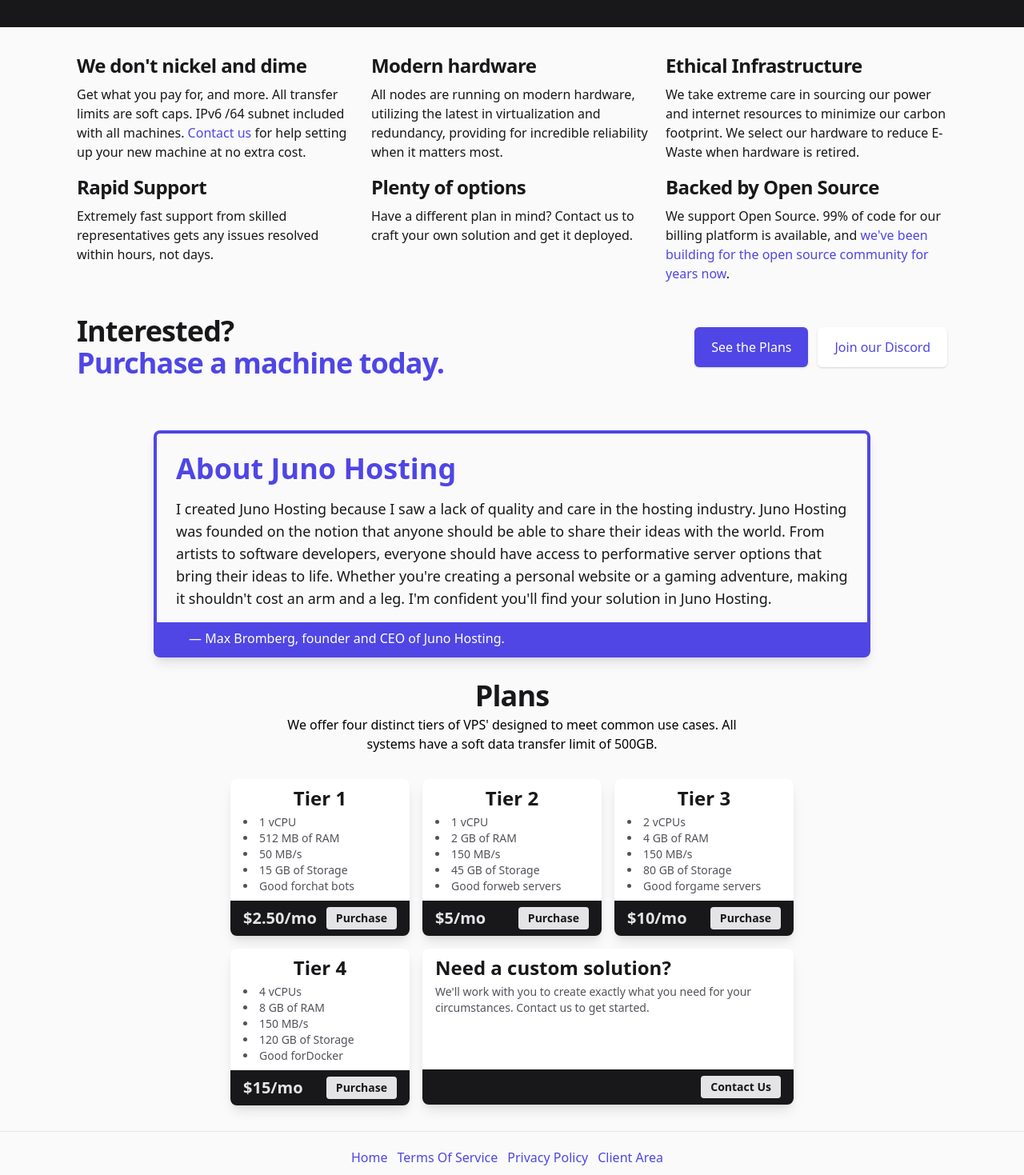
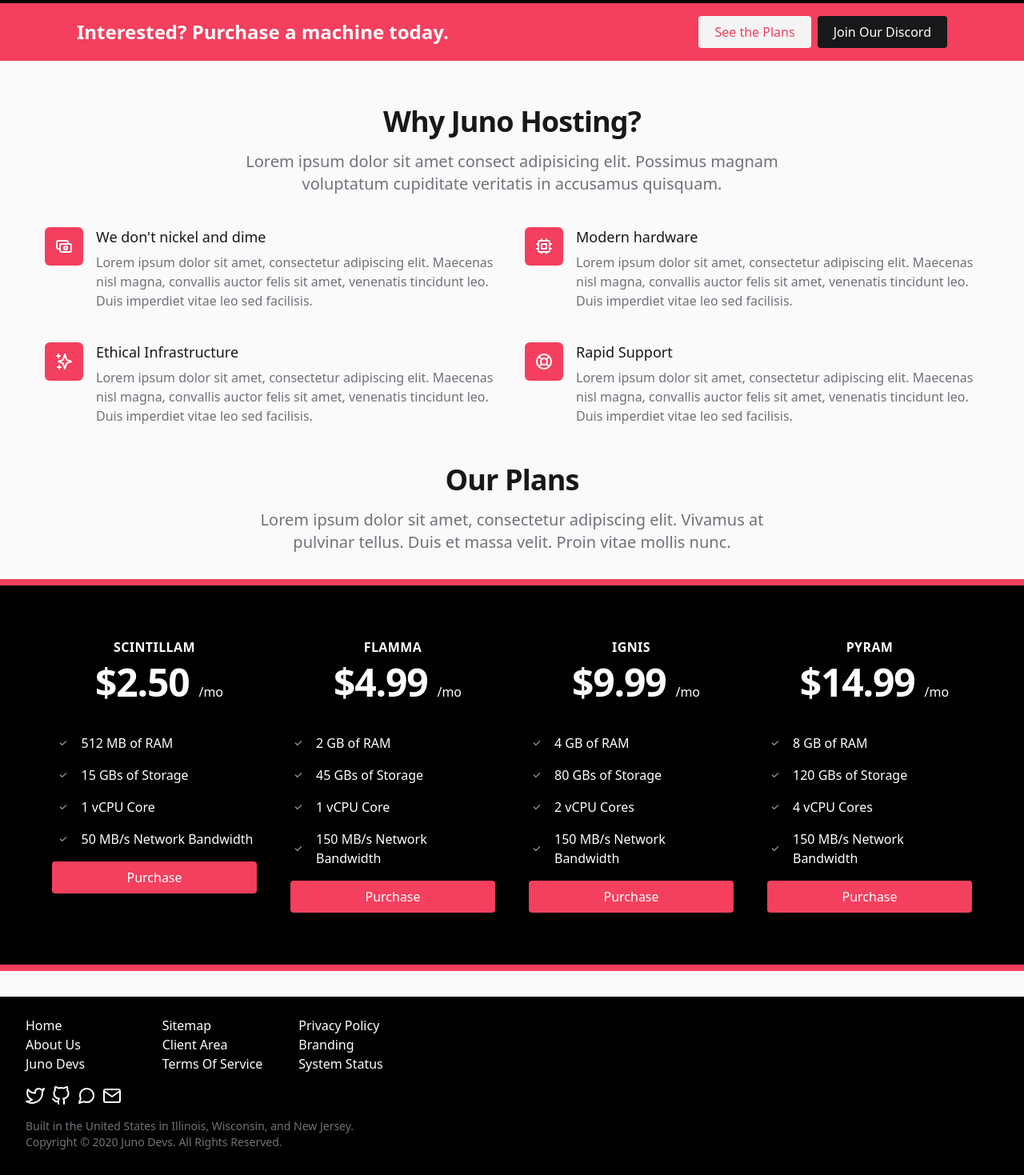
Before and after one commit to junodevs/junohosting.net, a Next.js app: page / in a window 1280 px wide. Shown: the part 340-1809 px from the top of the page at 80% size. Built offline with nearby package versions, Linux system fonts and the light colour scheme; what @tailwindcss/typography would draw is missing.

Commit message:
feat: website redesign!

```diff
--- a/components/cta.tsx
+++ b/components/cta.tsx
@@ -4,31 +4,34 @@
  * file, You can obtain one at http://mozilla.org/MPL/2.0/.
 */
 
+import Link from 'next/link';
+
 export default function CallToAction({ to }: {
   to: string
 }): JSX.Element {
   return (
-    <section id="cta">
-      <div className="max-w-6xl mx-auto p-4 sm:px-6 lg:pb-16 lg:px-8 lg:flex lg:items-center lg:justify-between">
-        <h2 className="text-3xl font-extrabold tracking-tight text-gray-900 sm:text-4xl">
-          <span className="block text-gray-900">Interested?</span>
-          <span className="block text-indigo-600">Purchase a machine today.</span>
+    <section id="cta" className="bg-rose-500">
+      <div className="max-w-6xl mx-auto p-4 sm:px-6 lg:px-8 lg:flex lg:items-center lg:justify-between">
+        <h2 className="text-2xl font-bold text-gray-900 sm:text-2.5xl">
+          <span className="block text-white">Interested? Purchase a machine today.</span>
         </h2>
         <div className="mt-8 lex lg:mt-0 lg:flex-shrink-0">
-          <div className="inline-flex rounded-md shadow">
+          <div className="inline-flex gap-2 text-base font-medium">
+            <Link href={to} passHref>
+              <a
+                href="replace"
+                className="rounded items-center justify-center flex px-5 py-2 transition text-rose-500 bg-gray-100 hover:bg-gray-200"
+              >
+                See the Plans
+              </a>
+            </Link>
             <a
-              href={to}
-              className="inline-flex items-center justify-center px-5 py-3 border border-transparent text-base font-medium rounded-md text-white bg-indigo-600 hover:bg-indigo-700"
+              href="https://discord.gg/we3KvqrQhB"
+              className="rounded px-5 py-2 transition text-white bg-gray-900 hover:bg-black"
+              rel="noreferrer noopener"
+              target="_blank"
             >
-              See the Plans
-            </a>
-          </div>
-          <div className="ml-3 inline-flex rounded-md shadow">
-            <a
-              href="https://discord.gg/asfmaXr"
-              className="inline-flex items-center justify-center px-5 py-3 border border-transparent text-base font-medium rounded-md text-indigo-600 bg-white hover:bg-indigo-50"
-            >
-              Join our Discord
+              Join Our Discord
             </a>
           </div>
         </div>
--- a/components/footer.tsx
+++ b/components/footer.tsx
@@ -6,47 +6,53 @@
 
 import Link from 'next/link';
 
-const entries: {
-  href: string;
-  label: string;
-  local: boolean;
-}[] = [
+const entries = [
+  [
     { href: '/', label: 'Home', local: true },
-  { href: '/tos', label: 'Terms Of Service', local: true },
+    { href: '/sitemap.xml', label: 'Sitemap', local: false },
     { href: '/privacy', label: 'Privacy Policy', local: true },
+  ],
+  [
+    { href: '/about', label: 'About Us', local: true },
     { href: 'https://billing.junohosting.net', label: 'Client Area', local: false },
+    { href: '/', label: 'Branding', local: false },
+  ],
+  [
+    { href: 'https://junodevs.tech', label: 'Juno Devs', local: false },
+    { href: '/terms', label: 'Terms Of Service', local: true },
+    { href: '/', label: 'System Status', local: false },
+  ],
 ];
 
 export default function Footer(): JSX.Element {
   return (
-    <footer className="flex justify-center text-center">
-      <div>
-        <section id="pages" className="mb-3">
-          <ul className="flex">
-            {entries.map(({ href, label, local }) => (
-              <li className="mr-3" key={label}>
-                {local
-                  ? (
+    <footer className="bg-black text-white font-medium px-8 py-6">
+      <section className="grid grid-cols-3 max-w-lg text-md">
+        {entries.map((array) => array.map(({ label, href }) => (
+          <div key={label} className="gap-2">
             <Link href={href} passHref>
-                      <a className="text-indigo-600 hover:underline" href="replace">
+              <a
+                href="overwrite"
+                className="
+                      hover:text-rose-500
+                      hover:underline
+                      transition
+                    "
+                rel="noreferrer noopener"
+              >
                 {label}
               </a>
             </Link>
-                  )
-                  : (
-                    <a className="text-indigo-600 hover:underline" href={href}>
-                      {label}
-                    </a>
-                  )}
-              </li>
-            ))}
-          </ul>
+          </div>
+        )))}
       </section>
-        <section id="socials" className="flex justify-center mb-3">
+      <section id="socials" className="flex py-4">
         <a
           href="https://twitter.com/junohosting"
-            className="mr-2 hover:text-indigo-600"
+          className="mr-2 transition hover:text-rose-500"
           aria-label="Twitter"
+          rel="noreferrer noopener"
+          target="_blank"
         >
           <svg
             xmlns="http://www.w3.org/2000/svg"
@@ -65,8 +71,10 @@
         </a>
         <a
           href="https://github.com/junodevs"
-            className="mr-2 hover:text-indigo-600"
+          className="mr-2 transition hover:text-rose-500"
           aria-label="Github"
+          rel="noreferrer noopener"
+          target="_blank"
         >
           <svg
             xmlns="http://www.w3.org/2000/svg"
@@ -84,9 +92,11 @@
           </svg>
         </a>
         <a
-            href="https://discord.gg/asfmaXr"
-            className="mr-2 hover:text-indigo-600"
+          href="https://discord.gg/we3KvqrQhB"
+          className="mr-2 transition hover:text-rose-500"
           aria-label="Discord"
+          rel="noreferrer noopener"
+          target="_blank"
         >
           <svg
             xmlns="http://www.w3.org/2000/svg"
@@ -105,7 +115,7 @@
         </a>
         <a
           href="mailto:hi@junohosting.net"
-            className="mr-2 hover:text-indigo-600"
+          className="mr-2 transition hover:text-rose-500"
           aria-label="E-Mail"
         >
           <svg
@@ -125,17 +135,16 @@
           </svg>
         </a>
       </section>
-        <section id="copyright" className="mb-4 font-semibold">
-          <span>
-            Copyright
-            {'\u00A9'}
+      <section className="pb-4 text-gray-500 text-sm">
+        Built in the United States in Illinois, Wisconsin, and New Jersey.
+        <p>
+          Copyright ©
           {' '}
           {new Date().getFullYear()}
           {' '}
-            Juno Devs
-          </span>
+          Juno Devs. All Rights Reserved.
+        </p>
       </section>
-      </div>
     </footer>
   );
 }
--- a/components/layout.tsx
+++ b/components/layout.tsx
@@ -8,6 +8,7 @@
 import Navbar from './navbar';
 
 export const siteTitle = 'Juno Hosting';
+export const siteDescription = 'We\'re a small team dedicated to providing a top-notch experience at an affordable price. With Juno Hosting, you can expect incredible reliability and lightning support.';
 
 export default function Layout({ children }: {
   children: React.ReactNode
@@ -20,7 +21,6 @@
       <main>
         {children}
       </main>
-      <hr className="my-5 max-w-7xl px-4 sm:px-6 lg:px-8 mx-auto" />
       <Footer />
     </div>
   );
--- a/components/navbar.tsx
+++ b/components/navbar.tsx
@@ -12,38 +12,46 @@
   local: boolean;
 }[] = [
   { href: '/', label: 'Home', local: true },
+  { href: '/about', label: 'About', local: true },
   { href: 'https://billing.junohosting.net', label: 'Client Area', local: false },
-  { href: 'https://discord.gg/asfmaXr', label: 'Contact Us', local: false },
 ];
 
 export default function Navbar(): JSX.Element {
   return (
-    <nav className="grid grid-cols-6 gap-2 mb-1 p-3">
-      <div className="col-span-2">
+    <nav className="flex justify-between bg-black py-4 px-6">
+      <div>
         <span
           id="title"
-          className="mr-3 inline-block font-bold py-1 text-gray-900 px-3"
+          className="inline-block font-bold text-white"
         >
           Juno Hosting
         </span>
       </div>
-      <div className="col-span-4">
-        <ul className="flex float-right">
+      <div>
+        <ul className="flex gap-8">
           {entries.map(({ href, label, local }) => (
             <li
-              className="mr-3 inline-block font-semibold py-1 px-3"
+              className="inline-block font-semibold"
               key={label}
             >
               {local
                 ? (
                   <Link href={href} passHref>
-                    <a className="text-indigo-600 hover:underline" href="replace">
+                    <a
+                      className="text-rose-500 hover:underline"
+                      href="replace"
+                    >
                       {label}
                     </a>
                   </Link>
                 )
                 : (
-                  <a className="text-indigo-600 hover:underline" href={href}>
+                  <a
+                    className="text-rose-500 hover:underline"
+                    href={href}
+                    target="_blank"
+                    rel="noreferrer noopener"
+                  >
                     {label}
                   </a>
                 )}
--- a/components/productCard.tsx
+++ b/components/productCard.tsx
@@ -4,34 +4,110 @@
  * file, You can obtain one at http://mozilla.org/MPL/2.0/.
 */
 
-export default function ProductCard({ price, tier, children }: {
-  price: number | string,
-  tier: number,
-  children: React.ReactNode
-}): JSX.Element {
+import { CheckIcon } from '@heroicons/react/solid';
+import Link from 'next/link';
+
+const tiers = [
+  {
+    name: 'Scintillam',
+    price: '2.50',
+    features: {
+      cores: 1,
+      bandwidth: 50,
+      memory: '512 MB',
+      storage: 15,
+    },
+  },
+  {
+    name: 'Flamma',
+    features: {
+      cores: 1,
+      bandwidth: 150,
+      memory: '2 GB',
+      storage: 45,
+    },
+    price: '4.99',
+  },
+  {
+    name: 'Ignis',
+    features: {
+      cores: 2,
+      bandwidth: 150,
+      memory: '4 GB',
+      storage: 80,
+    },
+    price: '9.99',
+  },
+  {
+    name: 'Pyram',
+    features: {
+      cores: 4,
+      bandwidth: 150,
+      memory: '8 GB',
+      storage: 120,
+    },
+    price: '14.99',
+  },
+];
+
+export default function ProductCard({ tier }: { tier: number }): JSX.Element {
+  const currentTier = tiers[tier];
+
   return (
-    <div className="bg-white shadow-lg rounded-lg overflow-hidden">
-      <div className="px-4 py-2">
-        <h1 className="text-gray-900 text-center font-bold text-2xl">
-          Tier
-          {' '}
-          {tier}
-        </h1>
-        <div className="text-gray-600 text-sm mt-1">{children}</div>
-      </div>
-      <div className="bg-gray-900 flex items-center justify-between px-4 py-2">
-        <h1 className="text-gray-200 font-bold text-xl">
-          $
-          {price}
-          /mo
-        </h1>
+    <div className="border border-transparent">
+      <h2 className="text-white font-semibold uppercase tracking-wide text-center mb-2">
+        {currentTier.name}
+      </h2>
+      <dl className="text-white flex flex-col items-center mb-auto">
+        <div className="mb-6">
+          <dt className="sr-only">Price</dt>
+          <dd className="text-base font-medium text-gray-400">
+            <span className="flex items-end justify-center">
+              <span className="text-5xl tracking-tight text-white font-extrabold mx-3">
+                $
+                {currentTier.price}
+              </span>
+              <span className="text-white">/mo</span>
+            </span>
+          </dd>
+        </div>
+        <div className="space-y-4 mb-4">
+          <dt className="sr-only">Features</dt>
+          <dd className="flex items-center">
+            <CheckIcon className="w-5 h-3 text-gray-400 mr-3" />
+            {currentTier.features.memory}
+            {' '}
+            of RAM
+          </dd>
+          <dd className="flex items-center">
+            <CheckIcon className="w-5 h-3 text-gray-400 mr-3" />
+            {currentTier.features.storage}
+            {' '}
+            GBs of Storage
+          </dd>
+          <dd className="flex items-center">
+            <CheckIcon className="w-5 h-3 text-gray-400 mr-3" />
+            {currentTier.features.cores}
+            {' '}
+            vCPU Core
+            {currentTier.features.cores === 1 ? '' : 's'}
+          </dd>
+          <dd className="flex items-center">
+            <CheckIcon className="w-5 h-3 text-gray-400 mr-3" />
+            {currentTier.features.bandwidth}
+            {' '}
+            MB/s Network Bandwidth
+          </dd>
+        </div>
+      </dl>
+      <Link href="/" passHref>
         <a
-          href={`https://billing.junohosting.net/order/config/index/vps/?group_id=10&pricing_id=${tier}`}
-          className="px-3 py-1 bg-gray-200 hover:bg-gray-300 text-sm text-gray-900 font-semibold rounded"
+          href="replace"
+          className="rounded items-center justify-center flex px-5 py-2 transition text-white bg-rose-500 hover:bg-rose-600"
         >
           Purchase
         </a>
-      </div>
+      </Link>
     </div>
   );
 }
--- a/package.json
+++ b/package.json
@@ -9,6 +9,7 @@
     "lint": "eslint --ext .js,.ts,.tsx --ignore-path .gitignore ."
   },
   "dependencies": {
+    "@heroicons/react": "^1.0.1",
     "next": "^10.1.3",
     "react": "^17.0.2",
     "react-dom": "^17.0.2"
--- a/pages/index.tsx
+++ b/pages/index.tsx
@@ -5,85 +5,63 @@
 */
 
 import Head from 'next/head';
+import {
+  CashIcon, ChipIcon, SparklesIcon, SupportIcon,
+} from '@heroicons/react/outline';
+import type { SVGProps } from 'react';
 import CallToAction from '../components/cta';
 import Hero from '../components/hero';
-import Layout, { siteTitle } from '../components/layout';
+import Layout, { siteDescription, siteTitle } from '../components/layout';
 import ProductCard from '../components/productCard';
 
 const features: {
   title: string;
   blurb: JSX.Element;
+  icon: (props: SVGProps<SVGSVGElement>) => JSX.Element;
 }[] = [
   {
     title: 'We don\'t nickel and dime',
     blurb: (
       <p>
-        Get what you pay for, and more. All transfer limits are soft caps.
-        IPv6 /64 subnet included with all machines.
-        {' '}
-        <a className="text-indigo-600 hover:underline" href="mailto:hi@junohosting.net">
-          Contact us
-        </a>
-        {' '}
-        for help setting up your new machine at no extra cost.
+        Lorem ipsum dolor sit amet, consectetur adipiscing elit. Maecenas nisl
+        magna, convallis auctor felis sit amet, venenatis tincidunt leo. Duis
+        imperdiet vitae leo sed facilisis.
       </p>
     ),
+    icon: CashIcon,
   },
   {
     title: 'Modern hardware',
     blurb: (
       <p>
-        All nodes are running on modern hardware, utilizing the latest in
-        virtualization and redundancy, providing for incredible reliability when it
-        matters most.
+        Lorem ipsum dolor sit amet, consectetur adipiscing elit. Maecenas nisl
+        magna, convallis auctor felis sit amet, venenatis tincidunt leo. Duis
+        imperdiet vitae leo sed facilisis.
       </p>
     ),
+    icon: ChipIcon,
   },
   {
     title: 'Ethical Infrastructure',
     blurb: (
       <p>
-        We take extreme care in sourcing our power and internet resources to
-        minimize our carbon footprint. We select our hardware to reduce E-Waste when
-        hardware is retired.
+        Lorem ipsum dolor sit amet, consectetur adipiscing elit. Maecenas nisl
+        magna, convallis auctor felis sit amet, venenatis tincidunt leo. Duis
+        imperdiet vitae leo sed facilisis.
       </p>
     ),
+    icon: SparklesIcon,
   },
   {
     title: 'Rapid Support',
     blurb: (
       <p>
-        Extremely fast support from skilled representatives gets any issues
-        resolved within hours, not days.
+        Lorem ipsum dolor sit amet, consectetur adipiscing elit. Maecenas nisl
+        magna, convallis auctor felis sit amet, venenatis tincidunt leo. Duis
+        imperdiet vitae leo sed facilisis.
       </p>
     ),
-  },
-  {
-    title: 'Plenty of options',
-    blurb: (
-      <p>
-        Have a different plan in mind? Contact us to craft your own solution
-        and get it deployed.
-      </p>
-    ),
-  },
-  {
-    title: 'Backed by Open Source',
-    blurb: (
-      <p>
-        We support Open Source. 99% of code for our billing platform is
-        available, and
-        {' '}
-        <a
-          className="text-indigo-600 hover:underline"
-          href="https://junodevs.tech"
-        >
-          we&apos;ve been building for the
-          open source community for years now
-        </a>
-        .
-      </p>
-    ),
+    icon: SupportIcon,
   },
 ];
 
@@ -139,126 +117,61 @@
     <Layout>
       <Head>
         <meta name="viewport" content="initial-scale=1.0, width=device-width" />
-        <meta
-          name="description"
-          content="We're a small team dedicated to providing a top-notch experience at an affordable price. With Juno Hosting, you can expect incredible reliability and lightning support."
-        />
+        <meta name="description" content={siteDescription} />
 
         <link rel="icon" href="/favicon.ico" />
 
         <title>{siteTitle}</title>
       </Head>
       <Hero />
-      <section id="features">
-        <div className="mt-8 mb-6 max-w-6xl mx-auto px-4 sm:px-6 lg:px-8 grid gap-4 grid-cols-1 grid-rows-6 md:grid-cols-3 md:grid-rows-2">
-          {features.map(({ title, blurb }) => (
-            <div key={title}>
-              <h2 className="text-xl font-extrabold tracking-tight text-gray-900 sm:text-2xl">
-                {title}
-              </h2>
-              <div className="text-gray-900 mt-2">
-                {blurb}
-              </div>
+      <CallToAction to="#plans" />
+      <section id="features" className="m-6">
+        <div className="py-6">
+          <div className="max-w-7xl mx-auto px-4 sm:px-6 lg:px-8">
+            <div className="lg:text-center">
+              <p className="mt-2 text-3xl leading-8 font-extrabold tracking-tight text-gray-900 sm:text-4xl">
+                Why Juno Hosting?
+              </p>
+              <p className="mt-4 max-w-2xl text-xl text-gray-500 lg:mx-auto">
+                Lorem ipsum dolor sit amet consect adipisicing elit. Possimus magnam voluptatum
+                cupiditate veritatis in accusamus quisquam.
+              </p>
             </div>
-          ))}
-        </div>
-      </section>
-      <CallToAction to="#plans" />
-      <section id="about-us" className="px-3 lg:px-0">
-        <div
-          className="max-w-4xl rounded-lg mx-auto border-4 border-indigo-600 shadow-lg mb-7"
-        >
-          <div className="text-indigo-600 py-4 px-6">
-            <h2 className="mt-2 text-4xl font-bold font-display">
-              About
-              {' '}
-              <span className="hidden sm:inline-block">Juno Hosting</span>
-              <span className="inline-block sm:hidden">Us</span>
-            </h2>
-            <p className="mt-4 text-lg text-gray-900">
-              I created Juno Hosting because I saw a lack of quality and care in
-              the hosting industry. Juno Hosting was founded on the notion that
-              anyone should be able to share their ideas with the world. From
-              artists to software developers, everyone should have access to
-              performative server options that bring their ideas to life.
-              Whether you&apos;re creating a personal website or a gaming
-              adventure, making it shouldn&apos;t cost an arm and a leg.
-              I&apos;m confident you&apos;ll find your solution in Juno Hosting.
-            </p>
-          </div>
-          <div className="bg-indigo-600 text-white">
-            <div className="py-2 sm:ml-4 px-6">
-              &mdash; Max Bromberg, founder and CEO of Juno Hosting.
+            <div className="mt-10">
+              <dl className="space-y-10 md:space-y-0 md:grid md:grid-cols-2 md:gap-x-8 md:gap-y-10">
+                {features.map((feature) => (
+                  <div key={feature.title} className="relative">
+                    <dt>
+                      <div className="absolute flex items-center justify-center h-12 w-12 rounded-md bg-rose-500 text-white">
+                        <feature.icon className="h-6 w-6" aria-hidden="true" />
+                      </div>
+                      <p className="ml-16 text-lg leading-6 font-medium text-gray-900">{feature.title}</p>
+                    </dt>
+                    <dd className="mt-2 ml-16 text-base text-gray-500">{feature.blurb}</dd>
+                  </div>
+                ))}
+              </dl>
             </div>
           </div>
         </div>
       </section>
       <section id="plans">
-        <div className="text-center">
-          <h1
-            className="my-1 text-4xl font-extrabold tracking-tight text-gray-900"
-          >
-            Plans
-          </h1>
-          <p className="max-w-xl mx-auto">
-            We offer four distinct tiers of VPS&apos; designed to meet common
-            use cases. All systems have a soft data transfer limit of 500GB.
+        <div className="lg:text-center">
+          <p className="mt-2 text-3xl leading-8 font-extrabold tracking-tight text-gray-900 sm:text-4xl">
+            Our Plans
+          </p>
+          <p className="mt-4 max-w-2xl text-xl text-gray-500 lg:mx-auto">
+            Lorem ipsum dolor sit amet, consectetur adipiscing elit. Vivamus at pulvinar tellus.
+            Duis et massa velit. Proin vitae mollis nunc.
           </p>
         </div>
-        <div className="my-8 max-w-3xl mx-auto px-4 sm:px-6 lg:px-8 grid grid-cols-1 grid-rows-5 sm:grid-cols-3 sm:grid-rows-2 gap-4">
-          {plans.map((vps) => (
-            <div key={vps.tier.toString()}>
-              <ProductCard tier={vps.tier} price={vps.price}>
-                <ul className="list-disc list-inside">
-                  <li>
-                    {vps.cores}
-                    {' '}
-                    vCPU
-                    {vps.cores === 1 ? '' : 's'}
-                  </li>
-                  <li>
-                    {vps.memory}
-                    {' '}
-                    of RAM
-                  </li>
-                  <li>
-                    {vps.bandwidth}
-                    {' '}
-                    MB/s
-                  </li>
-                  <li>
-                    {vps.storage}
-                    {' '}
-                    GB of Storage
-                  </li>
-                  <li>
-                    Good for
-                    {vps.goodFor}
-                  </li>
-                </ul>
-              </ProductCard>
-            </div>
-          ))}
-          <div className="sm:col-span-2 h-full">
-            <div className="bg-white shadow-lg rounded-lg overflow-hidden">
-              <div className="px-4 py-2">
-                <h1 className="text-gray-900 font-bold text-2xl">
-                  Need a custom solution?
-                </h1>
-                <p className="text-gray-600 text-sm mt-1 mb-15">
-                  We&apos;ll work with you to create exactly what you need for
-                  your circumstances. Contact us to get started.
-                </p>
+        <div className="bg-black my-8 border-t-8 border-b-8 border-rose-500">
+          <div className="grid mx-auto justify-center gap-10 p-16 grid-cols-1 md:grid-cols-4">
+            {plans.map((_, i) => (
+              <div key={i.toString()}>
+                <ProductCard tier={i} />
               </div>
-              <div className="flex bg-gray-900 justify-end px-4 py-2">
-                <a
-                  href="mailto:hi@junohosting.net"
-                  className="px-3 py-1 bg-gray-200 hover:bg-gray-300 text-sm text-gray-900 font-semibold rounded"
-                >
-                  Contact Us
-                </a>
-              </div>
-            </div>
+            ))}
           </div>
         </div>
       </section>
```
Also changed, not shown: components/hero.tsx (+14 -20 lines), pages/about.tsx (added, +23 -0 lines), pages/privacy.tsx (+3 -6 lines), pages/terms.tsx (renamed from pages/tos.tsx, +3 -6 lines), 2 other files (tests, documents, lock files or other folders). Lines whose indentation alone changed are shown as unchanged.
